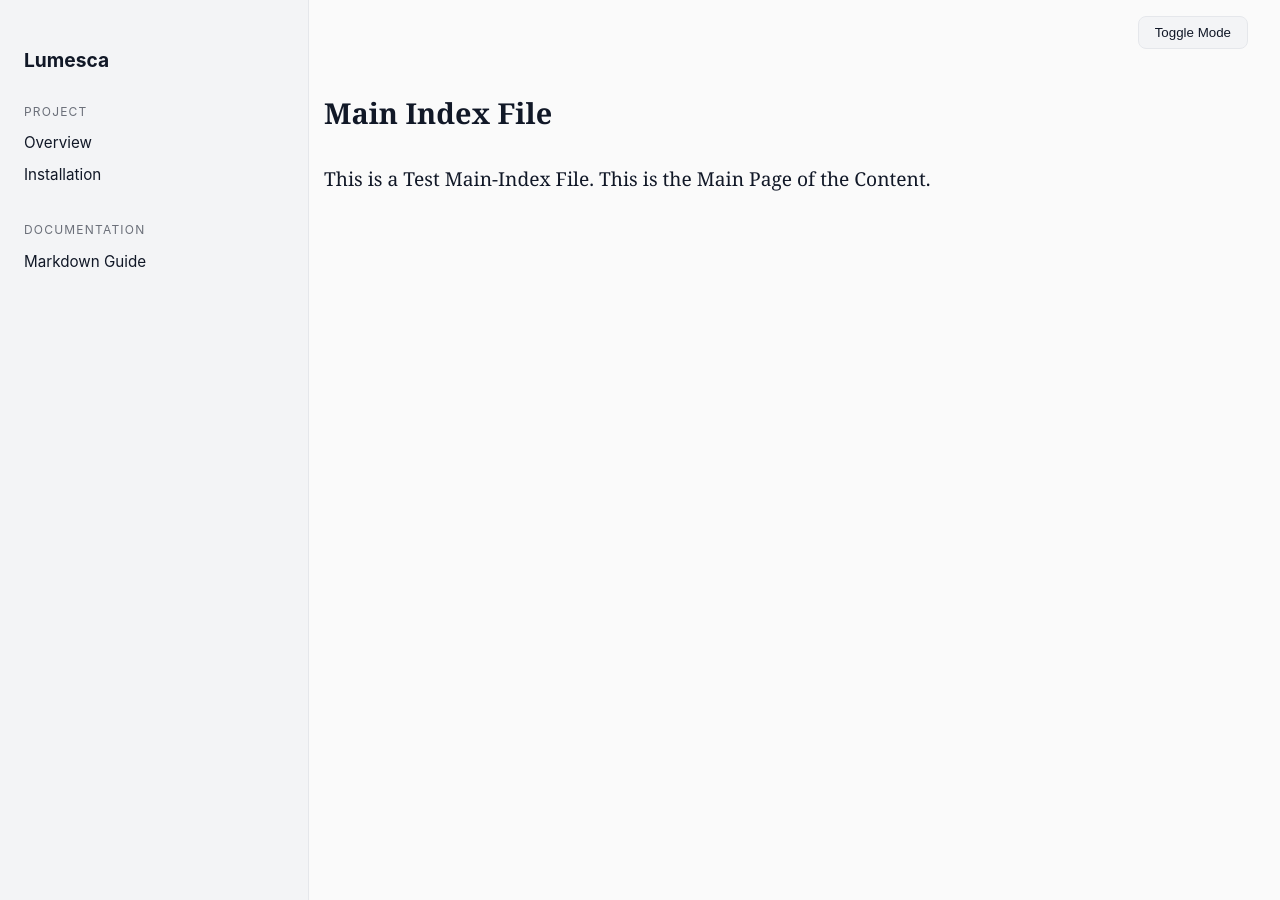
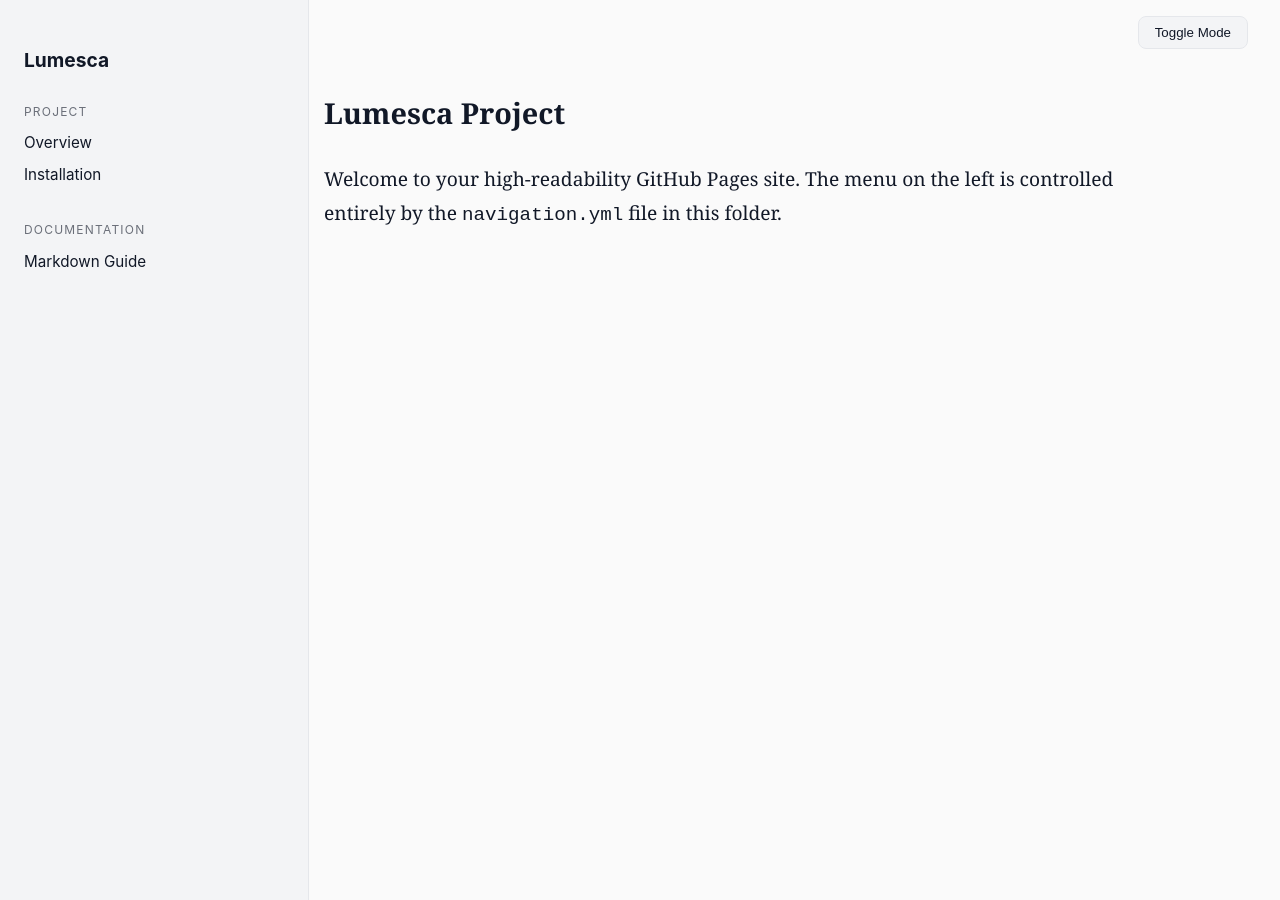
Before and after one commit to texthub/gitslate, a Jekyll site: the page built from index.md, in a window 1280 px wide. Built offline with Jekyll 4.4.1, drawn with Linux system fonts in a browser that asks for light colours; our own code applies the rules of GitHub Pages for plain Markdown files.

Commit message:
Update index.md

```diff
--- a/index.md
+++ b/index.md
@@ -1,3 +1,7 @@
-# Main Index File
+---
+layout: default
+title: Home
+---
 
-This is a Test Main-Index File. This is the Main Page of the Content.
+# Lumesca Project
+Welcome to your high-readability GitHub Pages site. The menu on the left is controlled entirely by the `navigation.yml` file in this folder.
```
